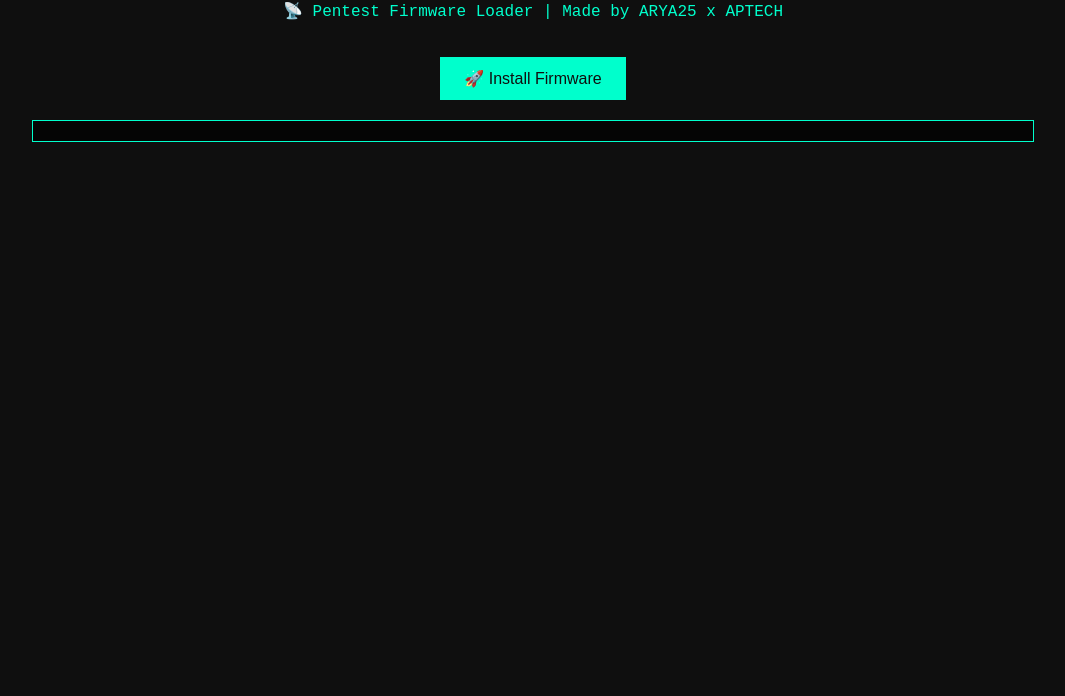
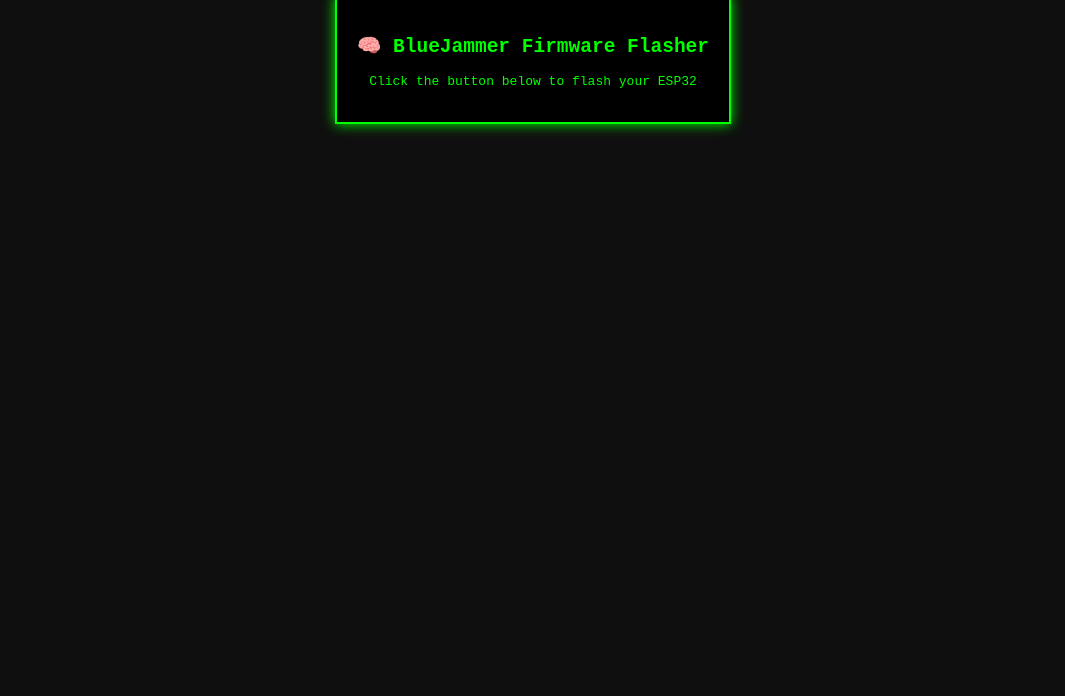
Before and after one commit to aryaexeuyf/BLUEJAMMER-Flasher, a plain HTML site: page index.html in a window 1280 px wide. Shown: the part 104-800 px from the top of the page, without its empty margins (107-1172 px from the left). Drawn offline with Linux system fonts and the light colour scheme.

Commit message:
Update index.html

```diff
--- a/index.html
+++ b/index.html
@@ -1,83 +1,36 @@
-<!DOCTYPE html><html lang="en">
+<!DOCTYPE html>
+<html lang="en">
 <head>
-  <meta charset="UTF-8">
-  <meta name="viewport" content="width=device-width, initial-scale=1.0">
-  <title>🔧 BlueJammer WebFlasher</title>
-  <link rel="manifest" href="manifest.json">
+  <meta charset="UTF-8" />
+  <meta name="viewport" content="width=device-width, initial-scale=1.0"/>
+  <title>BlueJammer Web Flasher</title>
+  <script src="https://unpkg.com/esp-web-tools@8.0.1/dist/web/install-button.js"></script>
   <style>
     body {
       background-color: #0f0f0f;
-      color: #00ffcc;
-      font-family: 'Courier New', Courier, monospace;
+      font-family: monospace;
+      color: #0f0;
       text-align: center;
+      margin-top: 100px;
+    }
+    .terminal {
+      background: black;
       padding: 20px;
-      animation: fadeIn 1s ease-in-out;
+      border: 2px solid #0f0;
+      display: inline-block;
+      animation: glow 1.2s infinite alternate;
     }
-    h1 {
-      font-size: 2rem;
-      margin-bottom: 1rem;
-    }
-    .btn {
-      background: #00ffcc;
-      color: #0f0f0f;
-      border: none;
-      padding: 12px 24px;
-      cursor: pointer;
-      font-size: 1rem;
-      margin-top: 20px;
-      transition: transform 0.2s;
-    }
-    .btn:hover {
-      transform: scale(1.05);
-    }
-    @keyframes fadeIn {
-      from { opacity: 0; }
-      to { opacity: 1; }
-    }
-    .terminal-box {
-      background: #000000aa;
-      padding: 10px;
-      border: 1px solid #00ffcc;
-      margin: 20px auto;
-      width: 80%;
-      font-size: 0.9rem;
-      text-align: left;
-      max-height: 200px;
-      overflow-y: auto;
+    @keyframes glow {
+      from { box-shadow: 0 0 10px #0f0; }
+      to { box-shadow: 0 0 20px #0f0; }
     }
   </style>
 </head>
 <body>
-  <h1>💥 BlueJammer Firmware WebFlasher</h1>
-  <p>📡 Pentest Firmware Loader | Made by ARYA25 x APTECH</p>
-  <button class="btn" id="installBtn">🚀 Install Firmware</button>
-  <div class="terminal-box" id="log"></div>  <script type="module">
-    import { connect } from "https://unpkg.com/esp-web-tools@9.0.4/dist/web/install-button.js";
-
-    const installBtn = document.getElementById('installBtn');
-    const logBox = document.getElementById('log');
-
-    function log(msg) {
-      logBox.innerText += `> ${msg}\n`;
-      logBox.scrollTop = logBox.scrollHeight;
-    }
-
-    installBtn.addEventListener('click', async () => {
-      try {
-        log('🔍 Searching for device...');
-        await connect({
-          firmware: [
-            {
-              chipFamily: "ESP32",
-              version: "v1.0.0",
-              path: "bluejammer.bin"
-            }
-          ]
-        });
-        log('✅ Installation complete!');
-      } catch (e) {
-        log(`❌ Error: ${e.message}`);
-      }
-    });
-  </script></body>
+  <div class="terminal">
+    <h2>🧠 BlueJammer Firmware Flasher</h2>
+    <p>Click the button below to flash your ESP32</p>
+    <esp-web-install-button manifest="manifest.json"></esp-web-install-button>
+  </div>
+</body>
 </html>
```
